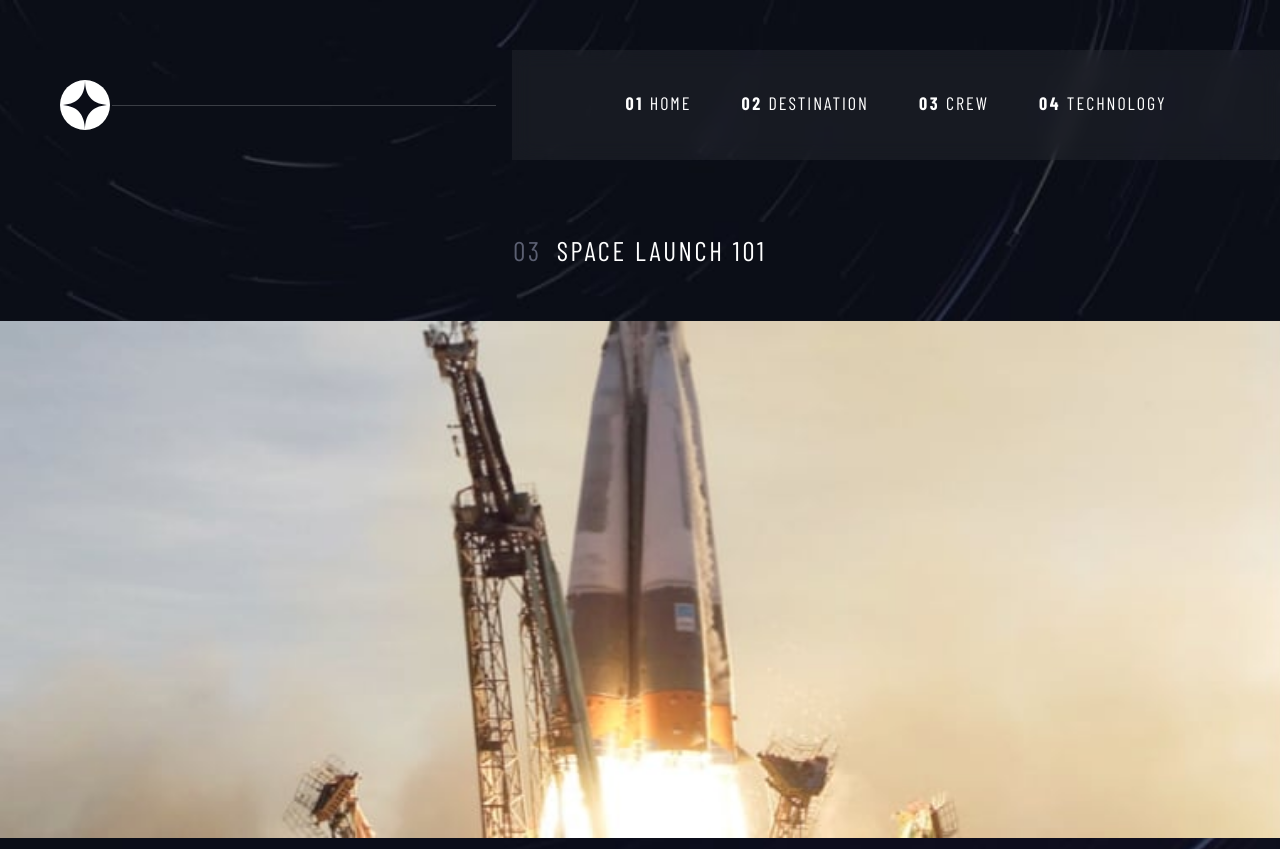
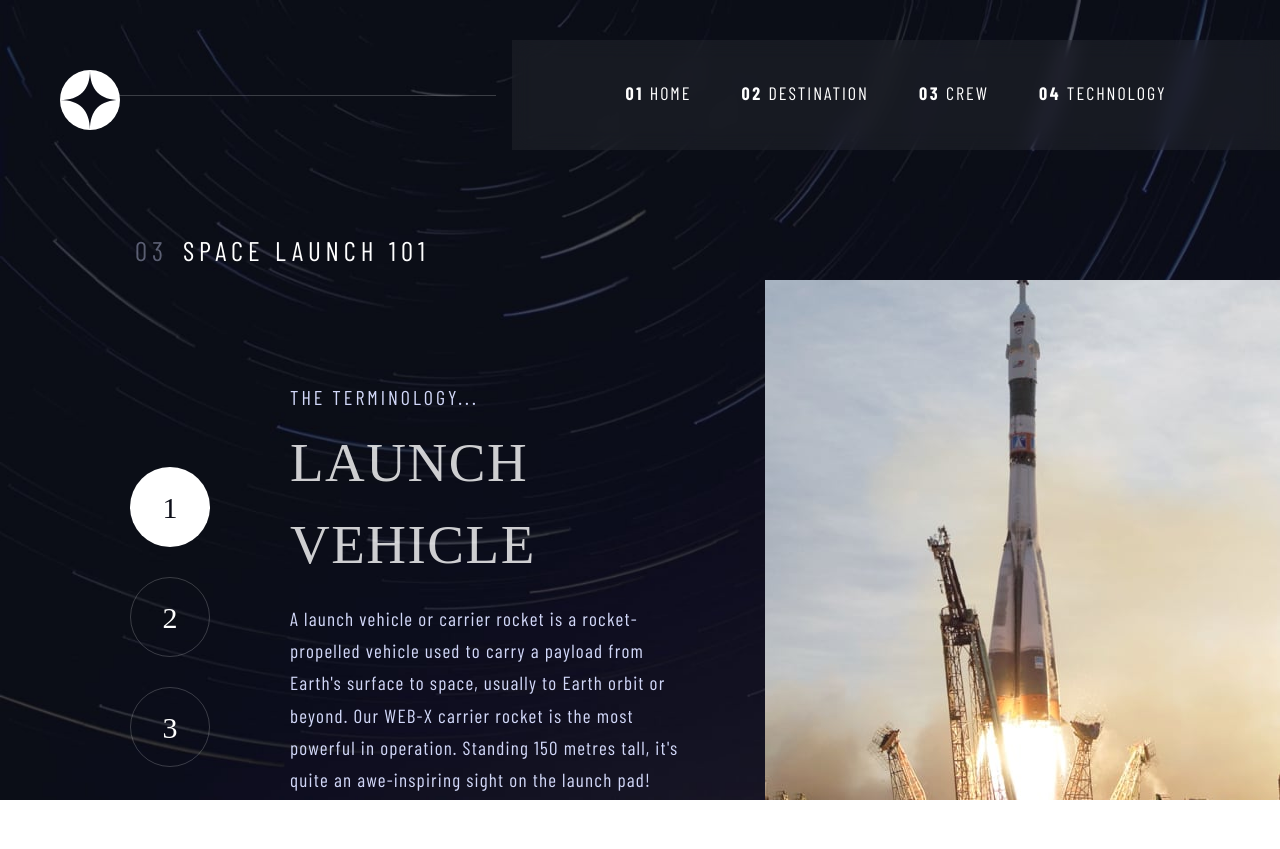
Before and after one commit to ryanesmores07/nextjs-space-landingpage, a Next.js app: page /technology in a window 1280 px wide. Shown: the top 849 px of the page. After the commit the page ends 800 px from the top, so only its background shows below. Built offline with nearby package versions, Linux system fonts and the light colour scheme; a web font is replaced by a local one.

Commit message:
chore: working with Media query to finish up

```diff
--- a/components/HomePage.js
+++ b/components/HomePage.js
@@ -139,7 +139,7 @@ const Wrapper = styled.section`
 
   @media (min-width: 1200px) {
     .flex-container {
-      padding-top: 17rem;
+      padding-top: 20rem;
       display: flex;
       align-items: flex-end;
       .details {
--- a/components/HomePage.module.css
+++ b/components/HomePage.module.css
@@ -6,7 +6,7 @@
   background-size: cover;
   background-position: bottom center;
   height: 100vh;
-  /* overflow: hidden; */
+  overflow: auto;
 }
 
 @media (min-width: 768px) {
--- a/components/Navigation.js
+++ b/components/Navigation.js
@@ -98,9 +98,6 @@ const Wrapper = styled.nav`
     }
   }
 
-  .open {
-  }
-
   .sidebar {
     background-color: transparent;
     width: 65%;
@@ -168,15 +165,14 @@ const Wrapper = styled.nav`
     .toggle {
       display: none;
     }
-
+    .container {
+      position: relative;
       .sidebar-large {
         display: flex;
         position: absolute;
         background-color: transparent;
         justify-content: center;
         width: 60%;
-      height: 11rem;
-      top: 0;
         right: 0;
         bottom: 0;
         padding: 4rem;
@@ -228,11 +224,19 @@ const Wrapper = styled.nav`
         }
       }
     }
+  }
 
   @media (min-width: 1200px) {
+    .container {
+      .logo {
+        width: 6rem;
+        height: 6rem;
+        margin-top: 4rem;
+        margin-left: 3rem;
+      }
       .sidebar-large {
-      top: 5rem;
-      /* position: relative; */
+        top: 4rem;
+        bottom: 1rem;
         .links {
           counter-reset: counters;
           &::before {
@@ -257,11 +261,6 @@ const Wrapper = styled.nav`
           }
         }
       }
-    .container {
-      .logo {
-        margin-top: 5rem;
-        margin-left: 3rem;
-      }
     }
   }
 `;
--- a/components/Person.module.css
+++ b/components/Person.module.css
@@ -1,7 +1,7 @@
 .background {
   background: linear-gradient(rgba(0, 0, 0, 0.3), rgba(0, 0, 0, 0.5)),
     url("../public/assets/crew/background-crew-mobile.jpg");
-  background-repeat: repeat;
+  background-repeat: no-repeat;
   background-size: cover;
   background-position: bottom center;
   /* height: 100vh; */
@@ -9,13 +9,20 @@
 
 @media (min-width: 768px) {
   .background {
+    background: linear-gradient(rgba(0, 0, 0, 0.3), rgba(0, 0, 0, 0.5)),
+      url("../public/assets/crew/background-crew-tablet.jpg");
     background-position: center center;
-    background-image: url("../public/assets/crew/background-crew-tablet.jpg");
   }
 }
 
 @media (min-width: 1200px) {
   .background {
-    background-image: url("../public/assets/crew/background-crew-desktop.jpg");
+    background: linear-gradient(rgba(0, 0, 0, 0.3), rgba(0, 0, 0, 0.5)),
+      url("../public/assets/crew/background-crew-desktop.jpg");
+    height: 100vh;
+    background-repeat: no-repeat;
+    background-size: cover;
+    background-position: center center;
+    overflow: auto;
   }
 }
--- a/components/Planet.module.css
+++ b/components/Planet.module.css
@@ -15,5 +15,8 @@
 @media (min-width: 1200px) {
   .background {
     background-image: url("../public/assets/destination/background-destination-desktop.jpg");
+    background-position: center center;
+    height: 100vh;
+    overflow: auto;
   }
 }
--- a/components/Technology.js
+++ b/components/Technology.js
@@ -14,7 +14,12 @@ const Technology = ({ data }) => {
         <div className="flex-container">
           <h6 className="header">SPACE LAUNCH 101</h6>
           <div className="image-container">
-            <img className="tech-image" src={images.landscape} alt="" />
+            <img
+              className="tech-image-landscape"
+              src={images.landscape}
+              alt=""
+            />
+            <img src={images.portrait} alt="" className="tech-image-portrait" />
           </div>
           <div className="number-buttons">
             <ul role="list" style={{ display: "flex" }}>
@@ -44,9 +49,11 @@ const Technology = ({ data }) => {
               </li>
             </ul>
           </div>
+          <div className="info-container">
             <h4 className="tech-term">THE TERMINOLOGY...</h4>
             <h3 className="tech-name">{name.toUpperCase()}</h3>
             <p className="tech-description">{description}</p>
+          </div>
         </div>
       </div>
     </Wrapper>
@@ -78,13 +85,16 @@ const Wrapper = styled.section`
       margin: 0;
       overflow: hidden;
       padding-bottom: 1rem;
-      .tech-image {
+      .tech-image-landscape {
         background-size: cover;
         /* height: 23rem; */
         width: 100vw;
         background-position: right center;
         transform: scaleX(1.01);
         transform-origin: left;
+      }
+      .tech-image-portrait {
+        display: none;
       }
     }
 
@@ -121,6 +131,10 @@ const Wrapper = styled.section`
       }
     }
 
+    .info-container {
+      display: flex;
+      flex-direction: column;
+      align-items: center;
       .tech-term {
         font-size: 1.8rem;
         color: var(--clr-blue);
@@ -144,6 +158,7 @@ const Wrapper = styled.section`
         font-size: 1.9rem;
         line-height: 1.7;
         color: var(--clr-blue);
+      }
     }
   }
 
@@ -175,7 +190,7 @@ const Wrapper = styled.section`
           }
         }
       }
-
+      .info-container {
         .tech-term {
           font-size: 2rem;
         }
@@ -187,6 +202,69 @@ const Wrapper = styled.section`
         }
       }
     }
+  }
+
+  @media (min-width: 1200px) {
+    .flex-container {
+      display: grid;
+      grid-template-rows: repeat(2, min-content);
+      grid-template-columns: 10rem min-content 1fr 1fr;
+
+      .header {
+        grid-row: 1 / 2;
+        grid-column: 2 / 4;
+        justify-self: start;
+        letter-spacing: 5px;
+        padding-left: 3.5rem;
+        align-self: flex-start;
+      }
+      .number-buttons {
+        grid-row: 2 / 3;
+        grid-column: 2 / 3;
+        align-self: end;
+        ul {
+          flex-direction: column;
+          button {
+            width: 8rem;
+            height: 8rem;
+            font-size: 3rem;
+          }
+        }
+      }
+      .info-container {
+        grid-row: 2 / 3;
+        grid-column: 3 / 4;
+        align-items: flex-start;
+        padding-left: 5rem;
+
+        .tech-term {
+          font-weight: 100;
+        }
+        .tech-name {
+          font-size: 5rem;
+          letter-spacing: 1.5px;
+          font-size: 5.5rem;
+        }
+        .tech-description {
+          text-align: left;
+          padding: 0;
+          max-width: 85%;
+        }
+      }
+      .image-container {
+        grid-row: 1 / 3;
+        grid-column: 4 / 5;
+        justify-self: end;
+        padding-top: 5rem;
+        .tech-image-landscape {
+          display: none;
+        }
+        .tech-image-portrait {
+          display: block;
+        }
+      }
+    }
+  }
 `;
 
 export default Technology;
--- a/components/Technology.module.css
+++ b/components/Technology.module.css
@@ -3,6 +3,8 @@
   background-repeat: no-repeat;
   background-size: cover;
   background-position: top center;
+  height: 100vh;
+  overflow: auto;
 }
 
 @media (min-width: 768px) {
@@ -15,7 +17,8 @@
 @media (min-width: 1200px) {
   .background {
     background-image: url("../public/assets/technology/background-technology-desktop.jpg");
-    /* overflow: hidden; */
-    /* height: 100vh; */
+    background-repeat: no-repeat;
+    background-size: cover;
+    background-position: center center;
   }
 }
```
Also changed, not shown: components/Person.js (+69 -8 lines), components/Planet.js (+74 -3 lines). Lines whose indentation alone changed are shown as unchanged.
